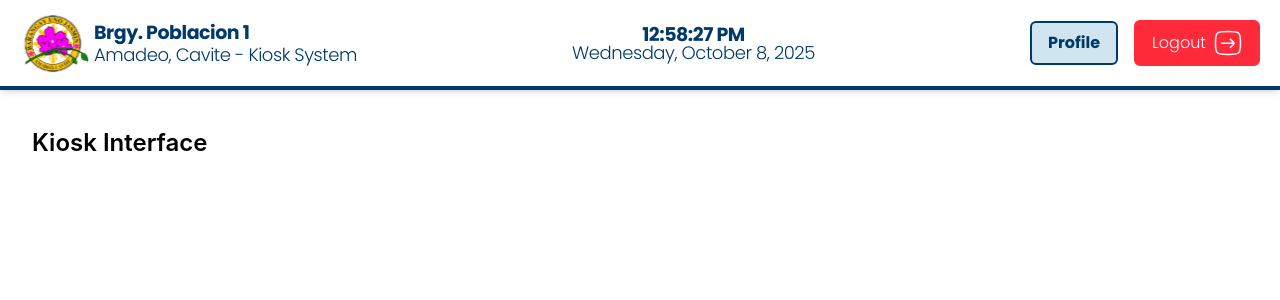
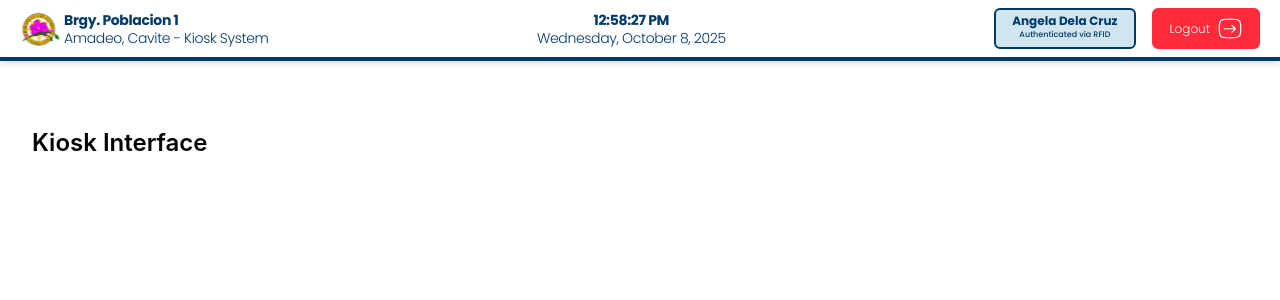
Before and after one commit to mselletoe/brgypuj-kiosk, a Vue app in the folder kiosk-interface/: page /kiosk-home in a window 1280 px wide. Shown: the top 300 px of the page. Built offline with nearby package versions, Linux system fonts and the light colour scheme.

Commit message:
Update: Header - final

```diff
--- a/kiosk-interface/src/components/Header.vue
+++ b/kiosk-interface/src/components/Header.vue
@@ -2,32 +2,35 @@
   <header class="flex items-center justify-between px-5 py-2 bg-white text-[#003A6B] shadow-md border-b-4 border-[#003A6B]">
     <!-- Left: Logo -->
     <div class="flex items-center space-x-1">
-      <img src="../assets/images/Pob1Logo.svg" alt="Poblacion 1, Amadeo, Cavite" class="w-[70px] h-[70px]" />
+      <img src="../assets/images/Pob1Logo.svg" alt="Poblacion 1, Amadeo, Cavite" class="w-[40px] h-[40px]" />
 
       <div class="flex flex-col font-poppins">
-        <h1 class="text-[19px] font-bold leading-[1] tracking-tight">Brgy. Poblacion 1</h1> <br/>
-        <h2 class="text-[18px] font-light -mt-5 leading-[1] tracking-tight">Amadeo, Cavite - Kiosk System</h2>
+        <h1 class="text-[14px] font-bold leading-[1] tracking-tight">Brgy. Poblacion 1</h1> <br/>
+        <h2 class="text-[14px] font-light -mt-5 leading-[1] tracking-tight">Amadeo, Cavite - Kiosk System</h2>
       </div>
     </div>
 
     <!-- Center: Time and Date -->
     <div class="text-center font-poppins">
-      <p class="text-[19px] font-bold leading-none tracking-tight">{{ currentTime }}</p>
-      <p class="text-[18px] font-light leading-[1] tracking-tight">{{ currentDate }}</p>
+      <p class="text-[14px] font-bold leading-none tracking-tight">{{ currentTime }}</p>
+      <p class="text-[14px] font-light mt-1 leading-[1] tracking-tight">{{ currentDate }}</p>
     </div>
 
     <!-- Right: Profile and Logout -->
     <div class="flex items-center space-x-4 font-poppins">
 
       <button class="px-4 py-2 bg-[#D1E5F1] border-2 border-[#003A6B]
-                    hover:bg-[#003A6B] hover:text-[white] rounded-md font-semibold
-                    transition-colors duration-300 ease-in-out">Profile</button>
+                    rounded-md font-semibold
+                    transition-colors duration-300 ease-in-out flex flex-col items-center leading-[0.5]">
+                    <span class="text-[12px] -mt-[3px] leading-[1]">Angela Dela Cruz</span> <br/>
+                    <span class="text-[8px] font-normal -mt-[4px] leading-[1]">Authenticated via RFID</span>
+                  </button>
 
       <button @click="logout" class="px-4 py-2 bg-[#FF2B3A] border-2 border-[#FF2B3A]
                                     hover:bg-[#CD000E] text-white font-light rounded-md
                                     transition-colors duration-300 ease-in-out
-                                    flex items-center space-x-2"><span>Logout</span>
-                                    <img src="../assets/vectors/Logout.svg" class="w-7" />
+                                    flex items-center space-x-2 text-[12px]"><span>Logout</span>
+                                    <img src="../assets/vectors/Logout.svg" class="w-6" />
       </button>
     </div>
   </header>
```
